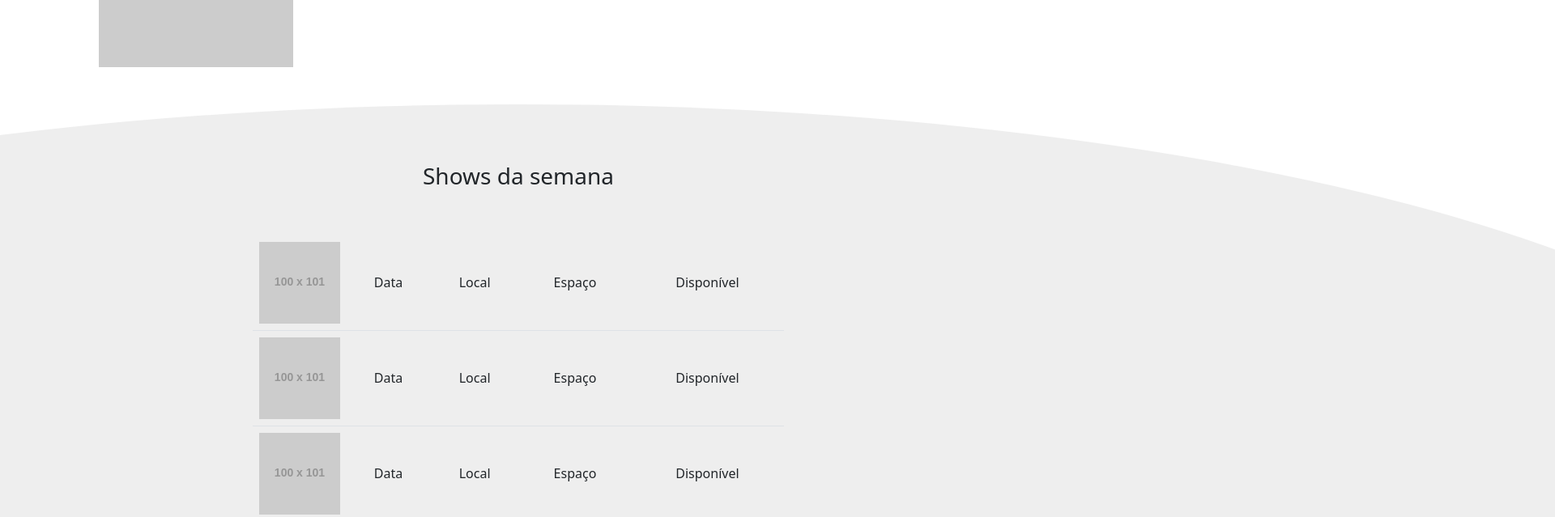
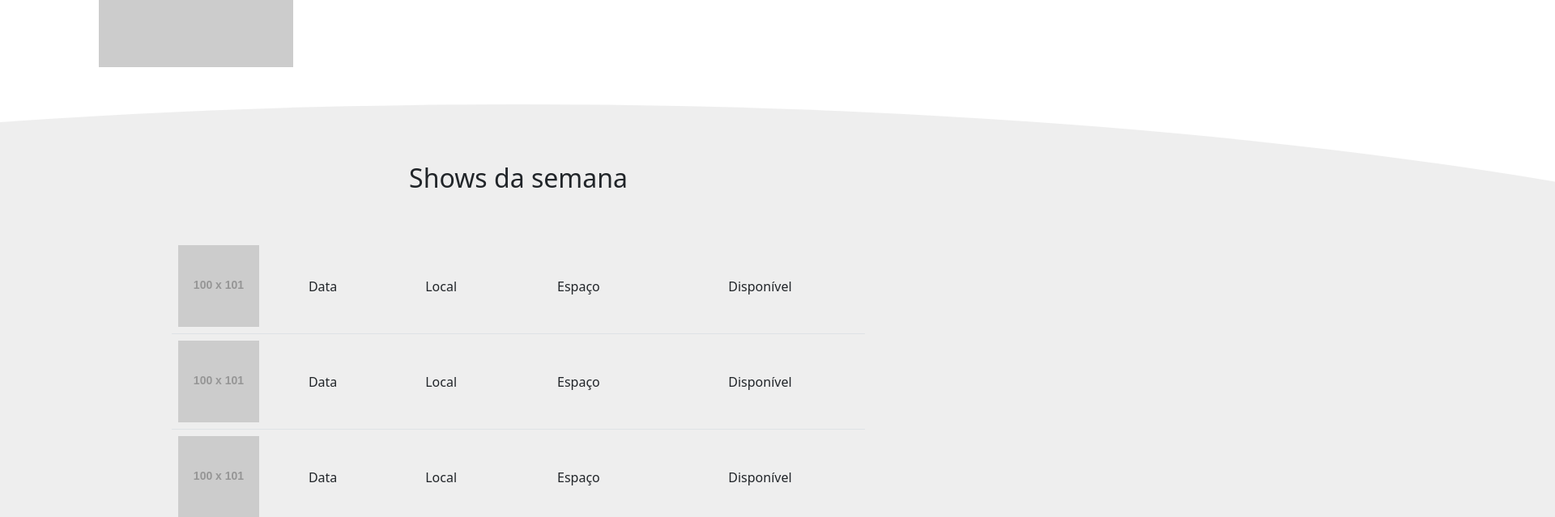
Before and after one commit to ICEI-PUC-Minas-PMV-ADS/PMV-ADS-2023-2-E1-ProjMapaDoUnderground, a plain HTML site: page codigo-fonte/pagina_principal/principal.html in a window 1280 px wide. Shown: the part 1540-2179 px from the top of the page at 81% size, 1920 px wide, since content can reach past the window. Drawn offline with nearby package versions, Linux system fonts and the light colour scheme; placeholder pictures from the web are drawn by us.

Commit message:
Upgrade pagina principal

```diff
--- a/codigo-fonte/pagina_principal/principal.css
+++ b/codigo-fonte/pagina_principal/principal.css
@@ -264,7 +264,7 @@ h3 {
 .circulo {
     background-image: url(../pagina_principal/imagens/shows-da-semana.jpg);
     border-radius: 500px;
-    background-size: cover;   border-radius: 70%;     margin-left: -1000px;
-    margin-right: -1000px;
+    background-size: cover;   border-radius: 50%;     margin-left: -1500px;
+    margin-right: -1500px;
 
 }
--- a/codigo-fonte/pagina_principal/principal.html
+++ b/codigo-fonte/pagina_principal/principal.html
@@ -132,7 +132,7 @@
 
 <div class="circulo">
     <br><br><br>
-    <h3>Shows da semana</h3>
+    <h2>Shows da semana</h2>
     <br><br>
     <table id="tabela" class="table table-border-bottom mx-auto">
         <tr>
```
